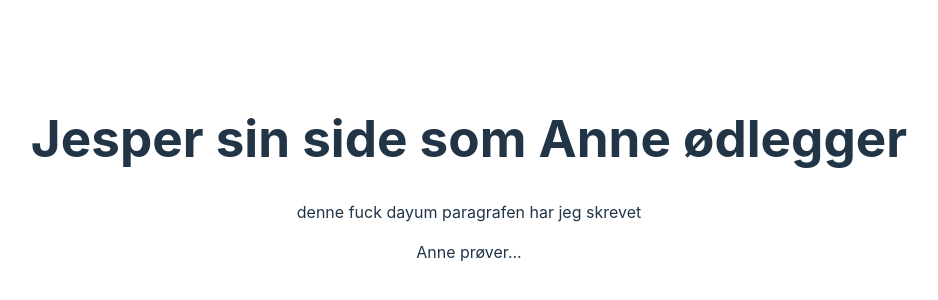
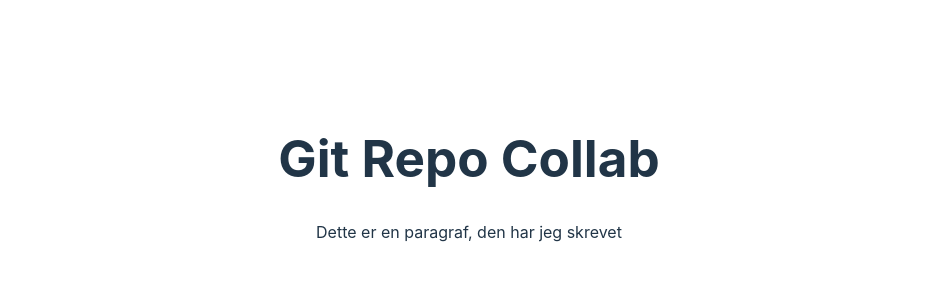
Before and after one commit to JesperMyhre/gitrepocollab, a React (Vite) app: page / in a window 1280 px wide. Shown: the part 222-522 px from the top of the page, without its empty margins (171-1109 px from the left). Built offline with nearby package versions, Linux system fonts and the light colour scheme.

Commit message:
endringer

```diff
--- a/package.json
+++ b/package.json
@@ -21,6 +21,7 @@
     "eslint-plugin-react": "^7.33.2",
     "eslint-plugin-react-hooks": "^4.6.0",
     "eslint-plugin-react-refresh": "^0.4.5",
+    "sass": "^1.71.1",
     "vite": "^5.1.4"
   }
 }
--- a/src/App.jsx
+++ b/src/App.jsx
@@ -1,12 +1,10 @@
-import './App.css'
+import "./App.css";
 
 function App() {
-
   return (
     <>
-      <h1>Jesper sin side som Anne ødlegger</h1>
-      <p>denne fuck dayum paragrafen har jeg skrevet</p>
-      <p>Anne prøver...</p>
+      <h1>Git Repo Collab</h1>
+      <p>Dette er en paragraf, den har jeg skrevet</p>
     </>
   );
 }
```
Also changed, not shown: 1 other file (tests, documents, lock files or other folders).
